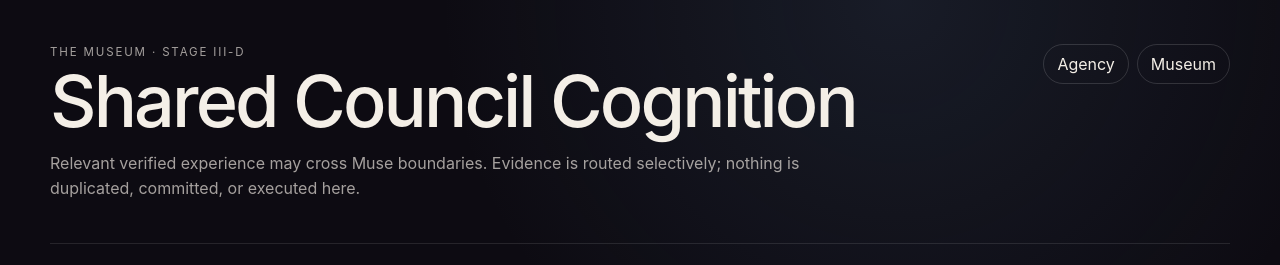
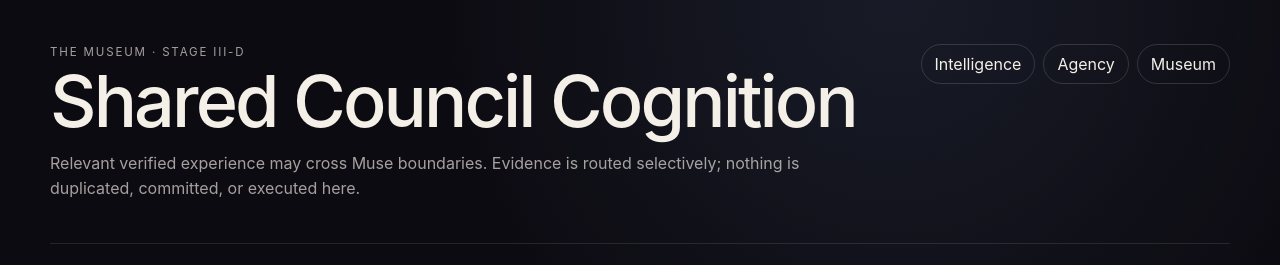
Before and after one commit to MadWizardArt/wizard-os, a Next.js app: page /museum/cognition in a window 1280 px wide. Shown: the top 265 px of the page. Built offline with nearby package versions, Linux system fonts and the light colour scheme; no server answers; the database is empty.

Commit message:
Link Shared Cognition to Selective Intelligence

```diff
--- a/app/museum/cognition/page.tsx
+++ b/app/museum/cognition/page.tsx
@@ -48,7 +48,7 @@ export default function SharedCognitionPage() {
             <h1>Shared Council Cognition</h1>
             <p>Relevant verified experience may cross Muse boundaries. Evidence is routed selectively; nothing is duplicated, committed, or executed here.</p>
           </div>
-          <div className={styles.links}><a href="/museum/agency">Agency</a><a href="/museum">Museum</a></div>
+          <div className={styles.links}><a href="/museum/intelligence">Intelligence</a><a href="/museum/agency">Agency</a><a href="/museum">Museum</a></div>
         </header>
 
         <section className={styles.principle}>
```
